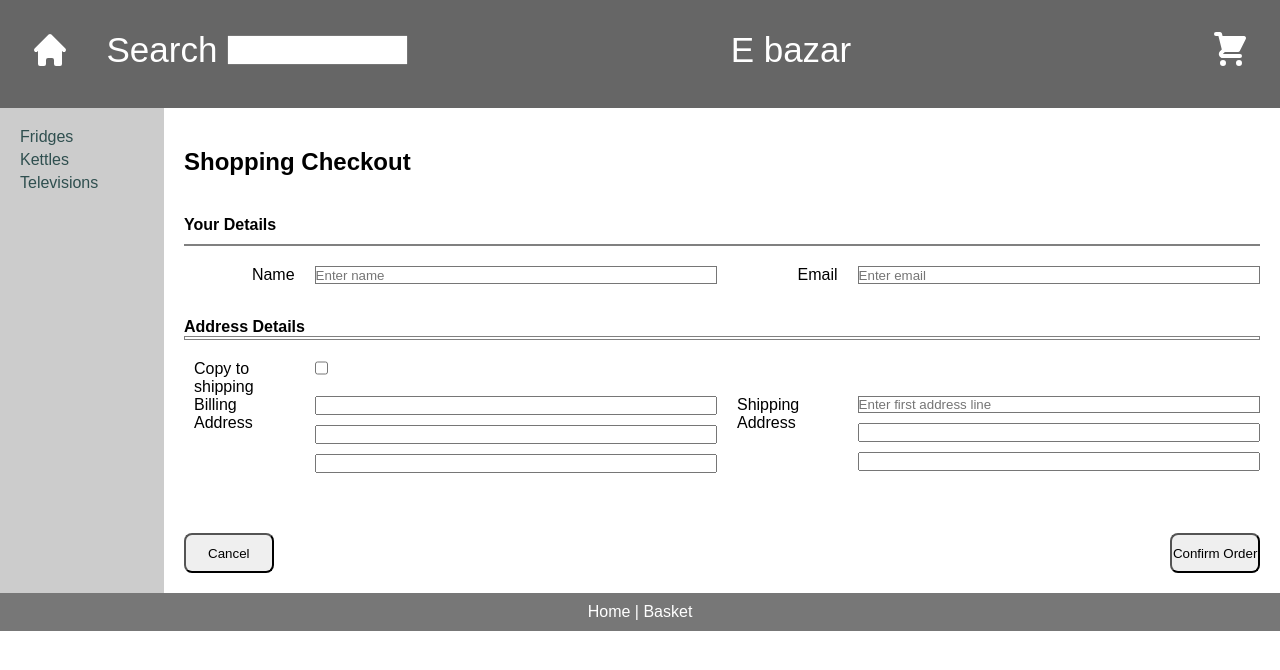
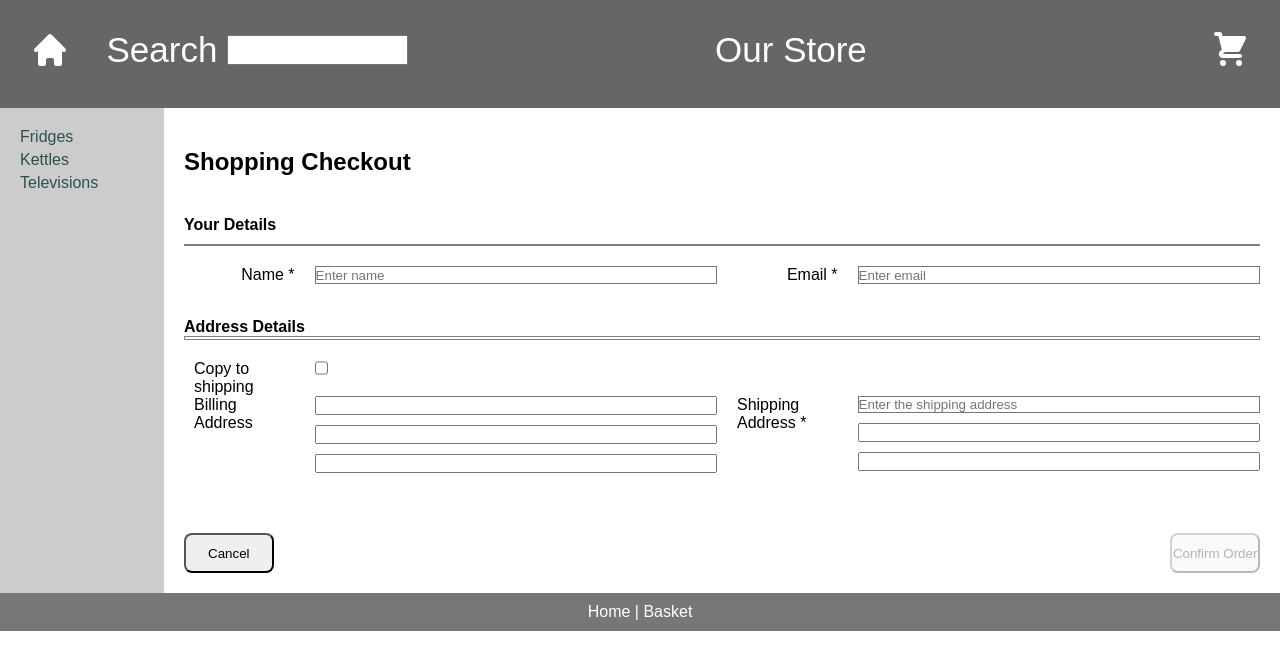
Before and after one commit to rohit3132/e-bazar, a React (Create React App) app: page /checkout in a window 1280 px wide. Shown: the top 670 px of the page. Built offline with nearby package versions, Linux system fonts and the light colour scheme; data requests are answered from the project's data file.

Commit message:
Final edit

```diff
--- a/src/components/basket.js
+++ b/src/components/basket.js
@@ -4,7 +4,7 @@ import styled  from 'styled-components';
 
 import { Link , useNavigate} from 'react-router-dom';
 
-import { CartContext } from '../context/cartContext';
+import { CartContext } from "../contexts/cartContext";
 
 import { TrashIcon, UpIcon, DownIcon } from "./icons";
 
--- a/src/components/categoryProduct.js
+++ b/src/components/categoryProduct.js
@@ -4,7 +4,7 @@ import { Link, useNavigate } from 'react-router-dom';
 
 import { styled } from 'styled-components';
 
-import { CartContext } from "../context/cartContext";
+import { CartContext } from "../contexts/cartContext";
 
 
 const CategoryProduct = ({
--- a/src/components/checkout.js
+++ b/src/components/checkout.js
@@ -1,17 +1,64 @@
-import React from 'react';
+import React, {useState} from 'react';
 
 import styled from 'styled-components';
 
-import { useNavigate } from "react-router-dom";
+import { useNavigate } from 'react-router-dom';
 
-const Checkout = () => {
-    const navigate = useNavigate();
-    const confirmOrder = (ev) => {
-        navigate('/orderconfirmation');
+const Checkout  = () => {
+    const [form, setForm] = useState({
+        name: '',
+        email: '',
+        shippingAddress1: '',
+        touched: {
+            name: false,
+            email: false,
+            shippingAddress1: false
+        }
+    });
+  const navigate = useNavigate();
+
+  const errors ={
+    name: form.name.length === 0,
+    email: form.email.length ===0,
+    shippingAddress1: form.shippingAddress1.length ===0
+    };
+    const disabled = Object.keys(errors).some((x) => errors[x]);
+
+  const handleChange = (ev) => {
+    const { name, value } = ev.target;
+
+    setForm((prevState) => {
+        return {
+            ...prevState,
+            [name]: value
+        }
+    })
+  };
+
+  const handleSubmit = ev => {
+    if (disabled){
+        ev.preventDefault();
+        return;
     }
+    navigate('/orderconfirmation');
+  };
 
-    return (
-        <form>
+  const  handleBlur =(ev) => {
+    const { name } = ev.target;
+
+    setForm((prevState) => {
+        return {
+            ...prevState,
+            touched: { [name]: true}
+
+        }
+    })
+  };
+
+  const showError = field => errors[field]? form.touched[field] : false;
+
+  return (
+    <form onSubmit={handleSubmit}>
             <CheckoutContainer>
                 {/* Row 1 */}
                 <CheckoutTitle>Shopping Checkout</CheckoutTitle>
@@ -26,17 +73,23 @@ const Checkout = () => {
 
                 {/* Row 6 */}
                 <CheckoutTable>
-                    <CheckoutFormLabel>Name</CheckoutFormLabel>
+                    <CheckoutFormLabel>Name *</CheckoutFormLabel>
                     <CheckoutInput
                         type="text"
                         name="name"
+                        onChange={handleChange}
                         placeholder="Enter name"
+                        invalid={showError("name")}
+                        onBlur={handleBlur}
                     />
-                    <CheckoutFormLabel>Email</CheckoutFormLabel>
+                    <CheckoutFormLabel>Email *</CheckoutFormLabel>
                     <CheckoutInput
                         type="text"
                         name="email"
+                        onChange={handleChange}
                         placeholder="Enter email"
+                        invalid={showError("email")}
+                        onBlur={handleBlur}
                     />
                 </CheckoutTable>
 
@@ -52,25 +105,21 @@ const Checkout = () => {
                 <CheckoutTable>
                     <CheckoutFormLabel>Copy to shipping</CheckoutFormLabel>
                     <CheckoutFormCheckbox type="checkbox" />
-
                     <CheckoutFormLabel>Billing Address</CheckoutFormLabel>
-
                     <CheckoutAddress>
-                        <input
-                            type="text"
-                            name="billingAddress1"
-                        />
+                        <input type="text" name="billingAddress1"/>
                         <input type="text" name="billingAddress2" />
                         <input type="text" name="billingCity" />
                     </CheckoutAddress>
-
-                    <CheckoutFormLabel>Shipping Address</CheckoutFormLabel>
-
+                    <CheckoutFormLabel>Shipping Address *</CheckoutFormLabel>
                     <CheckoutAddress>
                         <CheckoutInput
                             type="text"
                             name="shippingAddress1"
-                            placeholder="Enter first address line"
+                            onChange={handleChange}
+                            placeholder="Enter the shipping address"
+                            invalid={showError("shippingAddress1")}
+                            onBlur={handleBlur}
                         />
                         <input type="text" name="shippingAddress2" />
                         <input type="text" name="shippingCity" />
@@ -81,14 +130,13 @@ const Checkout = () => {
                     Cancel
                 </CancelButton>
 
-                <CheckoutButton onClick={confirmOrder}>
+                <CheckoutButton disabled={disabled}>
                     Confirm Order
                 </CheckoutButton>
             </CheckoutContainer>
         </form>
-    );
+  );
 };
-
 
 export default Checkout;
 
@@ -123,7 +171,6 @@ const CheckoutTitle = styled.h2`
 
 const CheckoutAddress = styled.div`
     display: grid;
-
     grid-template-rows: 0.25fr 0.25fr 0.25fr 0.25fr;
     grid-template-columns: 1fr;
     grid-row-gap: 10px;
@@ -134,15 +181,14 @@ const CheckoutFormLabel = styled.label`
 `;
 
 const CheckoutInput = styled.input`
+    ${(props) => props.invalid &&
+        `
+        border-width: 3px;
+        border-color: red;
+    `};
+
     border-width: 1px;
     border-style: solid;
-
-    ${(props) =>
-        props.invalid &&
-        `
-        border-color: red;
-        border-width: 3px;
-    `}
 `;
 
 const CheckoutFormCheckbox = styled.input`
--- a/src/components/layout.js
+++ b/src/components/layout.js
@@ -1,9 +1,10 @@
 import React from 'react'
 
 import { Link, Outlet } from 'react-router-dom';
+
 import { HomeIcon, CartIcon } from './icons';
 
-import Search from "./search";
+import Search from './search';
 
 const Layout = ({categories}) => {
     const renderCategories = () => {
@@ -20,10 +21,9 @@ const Layout = ({categories}) => {
           <div id='headerHomeIcon'>
             <Link to='/'><HomeIcon width={40} /></Link>
           </div>
+          <Search />
 
-          <Search/>
-
-          <div id="headerTitle">E bazar</div>
+          <div id="headerTitle">Our Store</div>
           <div id='headerCartIcon'>
             <Link to='/basket'><CartIcon width={40} /></Link>
           </div>
--- a/src/components/search.js
+++ b/src/components/search.js
@@ -1,19 +1,31 @@
-import React from "react";
+import React from 'react';
 
-import { useNavigate } from "react-router-dom";
+import { useNavigate } from 'react-router-dom';
 
 const Search = () => {
+    const [searchTerm, setSearchTerm] = React.useState('');
+
     const navigate = useNavigate();
 
+    React.useEffect(() => {
+      const delay = setTimeout(() => {
+        if(searchTerm) {
+          navigate('/search?s=' + searchTerm)
+        }
+      },500);
+
+      return () => clearTimeout(delay);
+    }, [searchTerm, navigate]);
+
     const handleChange = ev => {
-        navigate('/search?s=' *ev.target.value);
+        setSearchTerm(ev.target.value);
     }
+  return (
+    <div id='search'>
+        <label>Search</label>
+        <input type='text' name='search' onChange={handleChange} />
+    </div>
+  )
+}
 
-    return (
-        <div id="search">
-            <label>Search</label>
-            <input type ="text" name="search" onChange={handleChange } />
-        </div>
-    )
-}
- export default Search
+export default Search
--- a/src/components/searchResults.js
+++ b/src/components/searchResults.js
@@ -1,14 +1,48 @@
 import React from 'react'
 
-const searchResults = () => {
+import { useSearchParams } from 'react-router-dom';
+
+import { getProductByQuery } from '../fetcher';
+
+import CategoryProduct from './categoryProduct';
+
+
+const SearchResults = () => {
   const [products, setProducts] = React.useState({
     errorMessage: "",
     data: [],
 });
+const [searchParams] = useSearchParams();
+const query = searchParams.get('s');
+
+React.useEffect(() => {
+  const fetchData = async () => {
+      const responseObject = await getProductByQuery(query);
+      setProducts(responseObject);
+  }
+  fetchData();
+}, [query]);
+
+const renderProducts = () => {
+  if(products.data.length > 0){
+  return products.data.map((p) => (
+      <CategoryProduct key={p.id} {...p}>
+          {p.title}
+      </CategoryProduct>
+  ));
+  }
+  else {
+    return <div>No results found</div>
+  }
+};
 
   return (
-    <div>searchResults</div>
+    <div>
+            {products.errorMessage &&
+                <div>Error: {products.errorMessage}</div>}
+            {renderProducts()}
+        </div>
   )
 }
 
-export default searchResults
+export default SearchResults
--- a/src/context/cartReducer.js
+++ /dev/null
@@ -1,50 +0,0 @@
-const Storage = (cartItems) => {
-    sessionStorage.setItem('cart', JSON.stringify(cartItems.length > 0 ? cartItems: []));
-}
-
-export const CartReducer = (state, action) => {
-
-    let index= -1;
-    if(action.payload)
-        index = state.cartItems.findIndex(x => x.id === action.payload.id);
-
-    let newItems = [...state.cartItems];
-
-    switch (action.type){
-        case "ADD":
-        case "INCQTY":
-
-            if(index === -1) {
-                newItems.push({...action.payload, quantity: 1});
-            }
-            else{
-                newItems[index].quantity++;
-            }
-            break;
-
-        case "REMOVE":
-            if(index > -1) {
-                newItems = state.cartItems.filter(x => x.id !== action.payload.id);
-            }
-            break;
-
-        case "DECQTY":
-            if(index > -1){
-                if (newItems[index].quantity > 1)
-                    newItems[index].quantity--;
-            }
-            break;
-
-        case "CLEAR":
-            newItems = [];
-            break;
-
-        default:
-
-    }
-
-    state.cartItems = newItems;
-    Storage(newItems);
-
-    return state;
-}
--- a/src/fetcher.js
+++ b/src/fetcher.js
@@ -1,21 +1,25 @@
 const BASE_URL = "http://localhost:3001";
 
 export const fetcher = async (url) => {
-    let responseObject = {errorMessage:'', data: []};
-   try {
+    let responseObject = { errorMessage: '', data: []};
+
+    try{
     const Response = await fetch(BASE_URL + url);
-if(!Response.ok){
-   throw new Error(`HTTP Error ${Response.status}`)
+    if(!Response.ok) {
+        throw new Error(`HTTP Error ${Response.status}`);
     }
     const ResponseData = await Response.json();
     responseObject.errorMessage = '';
     responseObject.data = ResponseData;
+
+    return responseObject;
     }
-   catch(err){
+    catch (err) {
         responseObject.errorMessage = err.message;
+        return responseObject;
     }
-   return responseObject;
-};
+
+}
 
 export const getCategories = () => {
     return fetcher('/categories');
@@ -26,9 +30,9 @@ export const getProducts = id => {
 }
 
 export const getProductById = id => {
-   return fetcher (`/products/`+id);
+    return fetcher('/products/' + id);
 }
 
-export const getProductsByQuery = query => {
-   return fetcher ('/')
+export const getProductByQuery = query => {
+    return fetcher('/products?q=' + query);
 }
--- a/src/index.js
+++ b/src/index.js
@@ -3,15 +3,13 @@ import ReactDOM from 'react-dom/client';
 import './index.css';
 import App from './App';
 
-import CartContextProvider from './context/cartContext';
-
-
+import CartContextProvider from './contexts/cartContext';
 
 const root = ReactDOM.createRoot(document.getElementById('root'));
 root.render(
   <React.StrictMode>
     <CartContextProvider>
-    <App />
+      <App />
     </CartContextProvider>
   </React.StrictMode>
 );
```
Also changed, not shown: src/App.js (+25 -19 lines), src/contexts/cartReducer.js (added, +53 -0 lines), src/contexts/cartContext.js (renamed from src/context/cartContext.js). Lines whose indentation alone changed are shown as unchanged.
